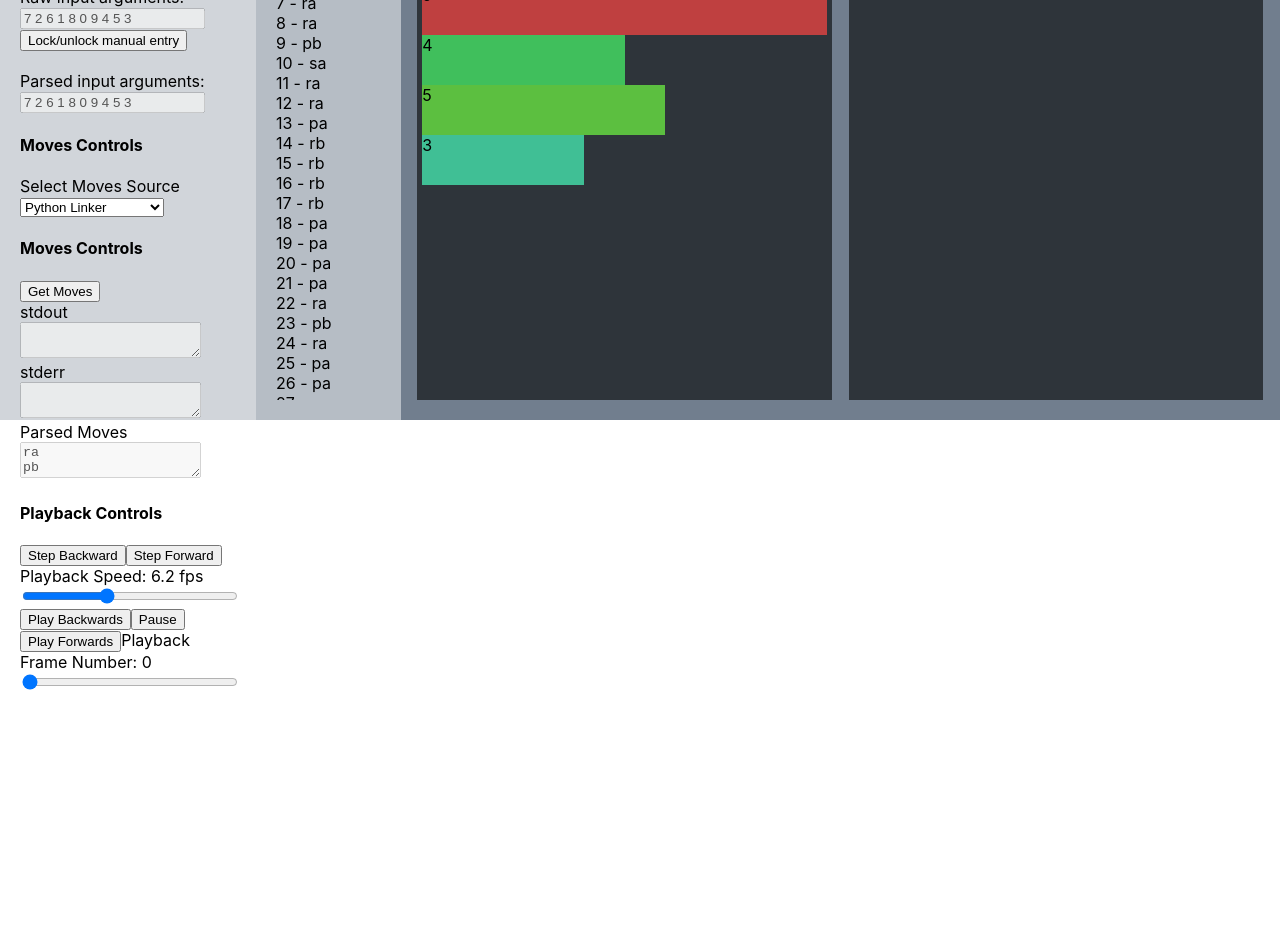
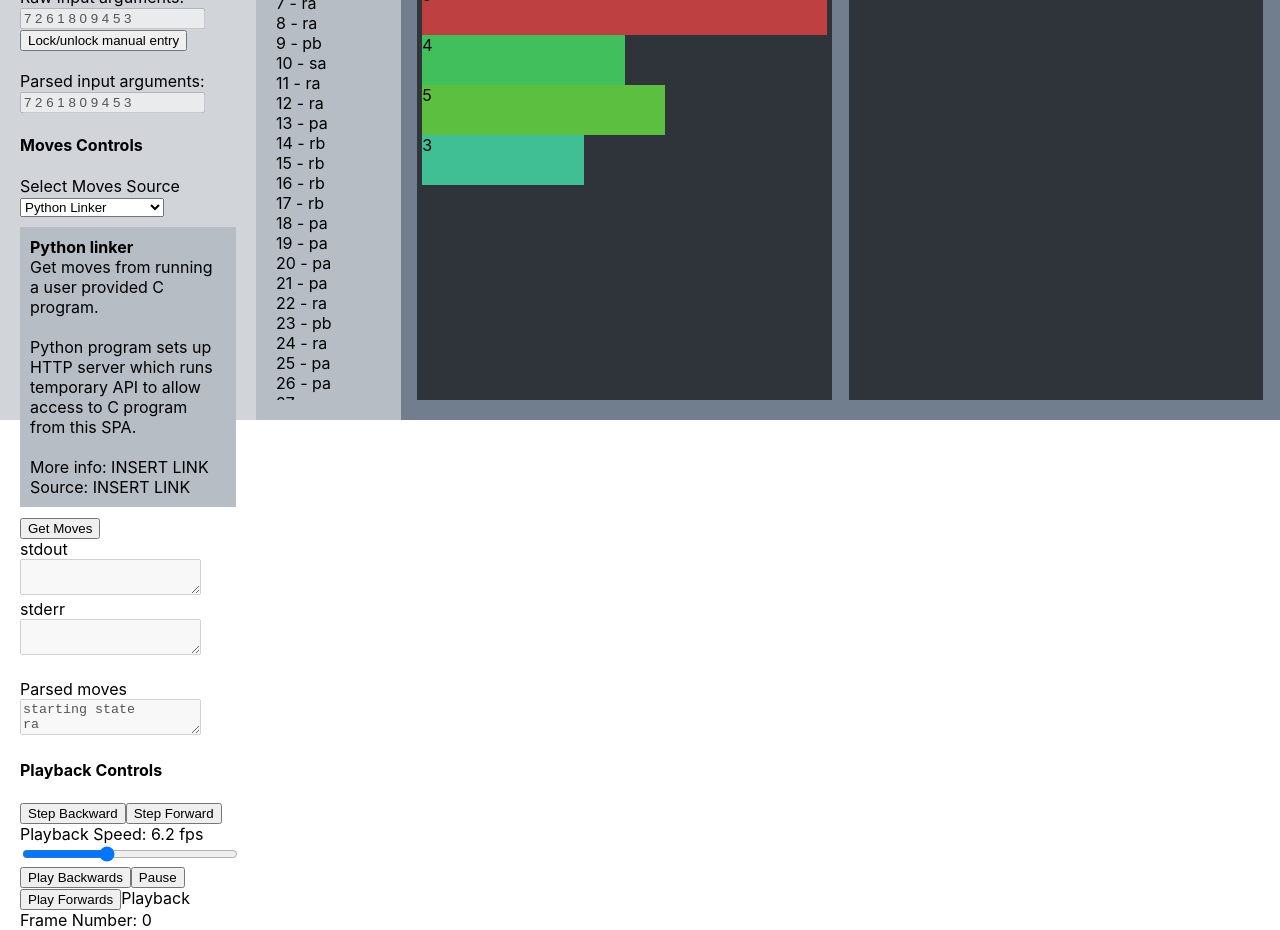
Before and after one commit to louissxu/push_swap_visualiser, a React (Create React App) app: page / in a window 1280 px wide. Shown: the part 380-1310 px from the top of the page. Before the commit the page ends 1074 px from the top, so only its background shows below. Built offline with nearby package versions, Linux system fonts and the light colour scheme.

Commit message:
feat: Separate out moves generator into smaller components

```diff
--- a/src/Visualiser.css
+++ b/src/Visualiser.css
@@ -18,6 +18,13 @@
 
 input[type="range"] {
   width: 100%;
+}
+
+.menu-moves-sources-description-text {
+  background-color: #b6bdc5;
+  margin-top: 10px;
+  margin-bottom: 10px;
+  padding: 10px;
 }
 
 .moves-container {
--- a/src/Visualiser.tsx
+++ b/src/Visualiser.tsx
@@ -2,6 +2,7 @@ import React, { useState, useRef, useEffect, CSSProperties } from 'react';
 import "./Visualiser.css";
 
 import { VariableSizeList as List} from "react-window";
+import { isParenthesizedExpression } from 'typescript';
 
 interface IBarProps {
   value: number,
@@ -483,19 +484,247 @@ class MenuInputArgs extends React.Component<IMenuInputArgsProps, IMenuInputArgsS
   }
 }
 
+interface IMenuMovesSourcePythonLinkerProps {
+  inputArgs: Array<number>,
+  updateMoves: (parseError: string, moves: Array<Move>) => void,
+}
+
+interface IMenuMovesSourcePythonLinkerState {
+  stdout: string,
+  stderr: string,
+}
+
+class MenuMovesSourcePythonLinker extends React.Component<IMenuMovesSourcePythonLinkerProps, IMenuMovesSourcePythonLinkerState> {
+  constructor(props: IMenuMovesSourcePythonLinkerProps) {
+    super(props)
+    this.state = {
+      stdout: "",
+      stderr: "",
+    }
+  }
+
+  generateQueryUrl(nums: Array<number>) {
+    const url = "http://127.0.0.1:8080?" + nums.join(",");
+    return url;
+  }
+
+  stringToMove(str: string): Move | null {
+    switch(str){
+      case "sa":
+        return Move.Sa;
+      case "sb":
+        return Move.Sb;
+      case "ss":
+        return Move.Ss;
+      case "pa":
+        return Move.Pa;
+      case "pb":
+        return Move.Pb;
+      case "ra":
+        return Move.Ra;
+      case "rb":
+        return Move.Rb;
+      case "rr":
+        return Move.Rr;
+      case "rra":
+        return Move.Rra;
+      case "rrb":
+        return Move.Rrb;
+      case "rrr":
+        return Move.Rrr;
+    }
+    return null;
+  }
+
+  getMoves() {
+    const url = this.generateQueryUrl(this.props.inputArgs);
+    fetch(url).then((response) => {
+      return response.text();
+    }).then((text) => {
+      const data = JSON.parse(text);
+      const stdout: string = data.stdout
+      const stderr: string = data.stderr;
+      const moves = stdout.trim().split("\n").map((elem: string) => this.stringToMove(elem));
+      let parseError = "";
+      const moves_without_null = moves.reduce((res, item) => {
+        if (item === null) {
+          parseError = "<Error: Invalid output from program received>";
+          return res;
+        } else {
+          return ([...res, item]);
+        }
+      }, [] as Array<Move>);
+      if (parseError) {
+        this.setState({
+          stdout: stdout,
+          stderr: stderr,
+        })
+        return ([parseError, [] as Array<Move>]);
+      } else {
+        const moves_with_start: Array<Move> = [Move.Start, ...moves_without_null];
+        this.setState({
+          // moves: moves_with_start,
+          stdout: stdout,
+          stderr: stderr,
+        })
+        return [parseError, moves_with_start];
+      }
+    }).catch(() => {
+      console.log("Error running linker (timeout? other error?)");
+    });
+  }
+
+  render() {
+    return (
+      <div>
+        <div className="menu-moves-sources-description-text">
+          <b>Python linker</b><br/>
+          Get moves from running a user provided C program.<br/><br/>
+          Python program sets up HTTP server which runs temporary API to allow access to C program from this SPA.<br/><br/>
+          More info: INSERT LINK<br/>
+          Source: INSERT LINK<br/>
+        </div>
+
+        <button
+          onClick={this.getMoves.bind(this)}
+        >
+          Get Moves
+        </button><br/>
+
+        <label htmlFor="stdout">stdout</label><br/>
+        <textarea
+          id="stdout"
+          value={this.state.stdout}
+          disabled={true}
+        /><br/>
+        <label htmlFor="stderr">stderr</label><br/>
+        <textarea
+          id="stderr"
+          value={this.state.stderr}
+          disabled={true}
+        /><br/>
+      </div>
+    )
+  }
+}
+
+interface IMenuMovesSourceManualProps {
+  moves: Array<Move>,
+  // movesParseError: string,
+  updateMoves: (parseError: string, moves: Array<Move>) => void,
+}
+
+interface IMenuMovesSourceManualState {
+  inputString: string,
+}
+
+class MenuMovesSourceManual extends React.Component<IMenuMovesSourceManualProps, IMenuMovesSourceManualState> {
+  constructor(props: IMenuMovesSourceManualProps) {
+    super(props)
+    this.state = {
+      inputString: this.props.moves.join("\n"),
+      // inputString: "",
+    }
+  }
+
+  stringToMove(s: string): Move | null {
+    if (s === "starting state") {
+      return Move.Start;
+    } else if (s === "sa") {
+      return Move.Sa;
+    } else if (s === "sb") {
+      return Move.Sb;
+    } else if (s === "ss") {
+      return Move.Ss;
+    } else if (s === "pa") {
+      return Move.Pa;
+    } else if (s === "pb") {
+      return Move.Pb;
+    } else if (s === "ra") {
+      return Move.Ra;
+    } else if (s === "rb") {
+      return Move.Rb;
+    } else if (s === "rr") {
+      return Move.Rr;
+    } else if (s === "rra") {
+      return Move.Rra;
+    } else if (s === "rrb") {
+      return Move.Rrb;
+    } else if (s === "rrr") {
+      return Move.Rrr;
+    } else {
+      return null;
+    }
+  }
+
+  stringToMoves(s: string): [string, Array<Move>] {
+    let parseError = ""
+    const newMoves = s.trim().split("\n").reduce((newMoves, item, index) => {
+      if (item === "") {
+        parseError = "<Error: Empty move in string>"
+        return ([...newMoves])
+      }
+      const parsedMove = this.stringToMove(item);
+      if (parsedMove === null) {
+        parseError = "<Error: Invalid move in string>"
+        return ([...newMoves])
+      }
+      return ([...newMoves, parsedMove])
+    }, [] as Array<Move>)
+    return [parseError, newMoves]
+  }
+
+  handleMovesInputFieldChange(event: React.ChangeEvent<HTMLTextAreaElement>) {
+    this.setState({
+      inputString: event.currentTarget.value,
+    })
+    const [parseError, newMoves] = this.stringToMoves(event.currentTarget.value);
+    this.props.updateMoves(parseError, newMoves);
+  }
+
+  render() {
+    return (
+      <div>
+        <div className="menu-moves-sources-description-text">
+          <b>Manual Entry</b><br/>
+          Enter moves manually into box below. Moves separated by new line char.<br/><br/>
+          Updates live as entry field is changed.<br/><br/>
+          More info: INSERT LINK<br/>
+          Source: INSERT LINK<br/>
+        </div>
+
+
+        <label htmlFor="movesManualEntryInputField">Moves entry:</label><br/>
+        <textarea
+          id="movesInput"
+          value={this.state.inputString}
+          onChange={this.handleMovesInputFieldChange.bind(this)}
+        />
+      </div>
+    )
+  }
+}
+
 interface IMenuMovesProps {
-
+  inputArgs: Array<number>,
+  moves: Array<Move>,
+  movesParseError: string,
+  movesUpdate: (parseError: string, newMoves: Array<Move>) => void,
 }
 
 interface IMenuMovesState {
   movesSource: string,
+  stdout: string,
+  stderr: string,
 }
 
 class MenuMoves extends React.Component<IMenuMovesProps, IMenuMovesState> {
   constructor(props: IMenuMovesProps) {
     super(props)
     this.state = {
-      movesSource: "python-linker"
+      movesSource: "python-linker",
+      stdout: "",
+      stderr: "",
     }
 
     this.handleMovesSourceSelectChange = this.handleMovesSourceSelectChange.bind(this);
@@ -508,6 +737,21 @@ class MenuMoves extends React.Component<IMenuMovesProps, IMenuMovesState> {
   }
 
   render() {
+    let movesGenerator: JSX.Element = <div></div>
+    if (this.state.movesSource === "manual-entry") {
+      movesGenerator =
+        <MenuMovesSourceManual
+          moves={this.props.moves}
+          updateMoves={this.props.movesUpdate}
+        />
+    } else if (this.state.movesSource === "python-linker") {
+      movesGenerator =
+        <MenuMovesSourcePythonLinker
+          inputArgs={this.props.inputArgs}
+          updateMoves={this.props.movesUpdate}
+        />
+    }
+
     return (
       <div className="menu-moves">
         <h4>Moves Controls</h4>
@@ -520,8 +764,22 @@ class MenuMoves extends React.Component<IMenuMovesProps, IMenuMovesState> {
         >
 
           <option value="python-linker">Python Linker</option>
+          <option value="manual-entry">Manual Entry</option>
           <option value="solution-louissxu">Solution - @louissxu</option>
         </select>
+
+        <br/>
+        {movesGenerator}
+        <br/>
+
+        <label htmlFor="parsed-moves">Parsed moves</label><br/>
+        <textarea
+          id="parsed-moves"
+          // type="text"
+          value={this.props.movesParseError ? this.props.movesParseError : this.props.moves.join("\n")}
+          disabled={true}
+        /><br/>
+
       </div>
     )
   }
@@ -535,7 +793,12 @@ interface IMenuProps {
   inputArgs: Array<number>,
   inputArgsParseError: string,
   inputArgsUpdate: (parseError: string, newArgs: Array<number>) => void,
-  getMoves: () => void,
+
+  moves: Array<Move>,
+  movesParseError: string,
+  movesUpdate: (parseError: string, newMoves: Array<Move>) => void,
+
+  // getMoves: () => void,
   programStdout: string,
   programStderr: string,
   programParsedMoves: Array<Move>,
@@ -603,9 +866,9 @@ class Menu extends React.Component<IMenuProps, IMenuState> {
     this.props.stepBackward();
   }
 
-  handleGetMoves() {
-    this.props.getMoves();
-  }
+  // handleGetMoves() {
+  //   this.props.getMoves();
+  // }
 
   handlePlaybackPause() {
     this.props.playbackPause();
@@ -656,14 +919,20 @@ class Menu extends React.Component<IMenuProps, IMenuState> {
         >
           Lock/Unlock editing
         </button> */}
-        <MenuMoves/>
-        <h4>Moves Controls</h4>
-        <button
+        <MenuMoves
+          // moves={this.props.programParsedMoves}
+          inputArgs={this.props.inputArgs}
+          moves={this.props.moves}
+          movesParseError={this.props.movesParseError}
+          movesUpdate={this.props.movesUpdate}
+        />
+        {/* <h4>Moves Controls</h4> */}
+        {/* <button
           onClick={this.handleGetMoves.bind(this)}
         >
           Get Moves
-        </button><br/>
-        <label htmlFor="stdout">stdout</label><br/>
+        </button><br/> */}
+        {/* <label htmlFor="stdout">stdout</label><br/>
         <textarea
           id="stdout"
           // type="text"
@@ -676,14 +945,14 @@ class Menu extends React.Component<IMenuProps, IMenuState> {
           // type="text"
           value={this.props.programStderr}
           disabled={true}
-        /><br/>
-        <label htmlFor="movesInput">Parsed Moves</label><br/>
+        /><br/> */}
+        {/* <label htmlFor="movesInput">Parsed Moves</label><br/>
         <textarea
           id="movesInput"
           // type="text"
           value={this.formatMovesForDisplay(this.props.programParsedMoves)}
           disabled={true}
-        /><br/>
+        /><br/> */}
         <h4>Playback Controls</h4>
         <button
           onClick={this.handleStepBackward.bind(this)}
@@ -752,8 +1021,9 @@ interface IVisualiserProps {
 
 interface IVisualiserState {
   moves: Array<Move>,
+  moves_parsing_error: string,
   current_move_num: number,
-  error_parsing_moves: Boolean,
+  // error_parsing_moves: Boolean,
   input_string: string,
   input_string_parsing_error: string,
   stdout: string,
@@ -772,8 +1042,9 @@ class Visualiser extends React.Component<IVisualiserProps, IVisualiserState> {
     super(props);
     this.state = {
       moves: this.props.moves,
+      moves_parsing_error: "",
       current_move_num: 0,
-      error_parsing_moves: false,
+      // error_parsing_moves: false,
       input_string: "",
       input_string_parsing_error: "",
       stdout: "",
@@ -1116,75 +1387,75 @@ class Visualiser extends React.Component<IVisualiserProps, IVisualiserState> {
     }
   }
 
-  generateQueryUrl(nums: Array<number>) {
-    const url = "http://127.0.0.1:8080?" + nums.join(",");
-    return url;
-  }
+  // generateQueryUrl(nums: Array<number>) {
+  //   const url = "http://127.0.0.1:8080?" + nums.join(",");
+  //   return url;
+  // }
 
-  stringToMove(str: string): Move | null {
-    switch(str){
-      case "sa":
-        return Move.Sa;
-      case "sb":
-        return Move.Sb;
-      case "ss":
-        return Move.Ss;
-      case "pa":
-        return Move.Pa;
-      case "pb":
-        return Move.Pb;
-      case "ra":
-        return Move.Ra;
-      case "rb":
-        return Move.Rb;
-      case "rr":
-        return Move.Rr;
-      case "rra":
-        return Move.Rra;
-      case "rrb":
-        return Move.Rrb;
-      case "rrr":
-        return Move.Rrr;
-    }
-    return null;
-  }
+  // stringToMove(str: string): Move | null {
+  //   switch(str){
+  //     case "sa":
+  //       return Move.Sa;
+  //     case "sb":
+  //       return Move.Sb;
+  //     case "ss":
+  //       return Move.Ss;
+  //     case "pa":
+  //       return Move.Pa;
+  //     case "pb":
+  //       return Move.Pb;
+  //     case "ra":
+  //       return Move.Ra;
+  //     case "rb":
+  //       return Move.Rb;
+  //     case "rr":
+  //       return Move.Rr;
+  //     case "rra":
+  //       return Move.Rra;
+  //     case "rrb":
+  //       return Move.Rrb;
+  //     case "rrr":
+  //       return Move.Rrr;
+  //   }
+  //   return null;
+  // }
 
-  getMoves() {
-    this.playbackPause();
-    const url = this.generateQueryUrl(this.state.frames[0].stack_a);
-    this.setState({
-      current_move_num: 0,
-      frames: this.state.frames.slice(0, 1),
-    })
-    fetch(url).then((response) => {
-      return response.text();
-    }).then((text) => {
-      const data = JSON.parse(text);
-      const stdout = data.stdout
-      const stderr = data.stderr;
-      const moves = stdout.trim().split("\n").map((elem: string) => this.stringToMove(elem));
-      // const formattedMoves = moves.map((str:string) => str[0].toUpperCase() + str.slice(1)).map((str:string) => "Move." + str).join(", ");
-      // console.log(formattedMoves);
-      if (moves.includes(null)) {
-        this.setState({
-          moves: [],
-          error_parsing_moves: true,
-          stdout: stdout,
-          stderr: stderr,
-        })
-      } else {
-        const moves_with_start = [Move.Start, ...moves];
-        this.setState({
-          moves: moves_with_start,
-          error_parsing_moves: false,
-          stdout: stdout,
-          stderr: stderr,
-        })
-      }
-    }).catch(() => {
-      console.log("boo");
-    });
-  }
+  // getMoves() {
+  //   this.playbackPause();
+  //   const url = this.generateQueryUrl(this.state.frames[0].stack_a);
+  //   this.setState({
+  //     current_move_num: 0,
+  //     frames: this.state.frames.slice(0, 1),
+  //   })
+  //   fetch(url).then((response) => {
+  //     return response.text();
+  //   }).then((text) => {
+  //     const data = JSON.parse(text);
+  //     const stdout = data.stdout
+  //     const stderr = data.stderr;
+  //     const moves = stdout.trim().split("\n").map((elem: string) => this.stringToMove(elem));
+  //     // const formattedMoves = moves.map((str:string) => str[0].toUpperCase() + str.slice(1)).map((str:string) => "Move." + str).join(", ");
+  //     // console.log(formattedMoves);
+  //     if (moves.includes(null)) {
+  //       this.setState({
+  //         moves: [],
+  //         // error_parsing_moves: true,
+  //         stdout: stdout,
+  //         stderr: stderr,
+  //       })
+  //     } else {
+  //       const moves_with_start = [Move.Start, ...moves];
+  //       this.setState({
+  //         moves: moves_with_start,
+  //         // error_parsing_moves: false,
+  //         stdout: stdout,
+  //         stderr: stderr,
+  //       })
+  //     }
+  //   }).catch(() => {
+  //     console.log("boo");
+  //   });
+  // }
 
   calculateNewFps(exp: number) {
     return 0.25 * (1.15 ** exp);
@@ -1195,6 +1466,21 @@ class Visualiser extends React.Component<IVisualiserProps, IVisualiserState> {
       playback_fps_slider_value: sliderValue,
       playback_fps: this.calculateNewFps(sliderValue),
     })
+  }
+
+  movesUpdate(parseError: string, newMoves: Array<Move>) {
+    if (parseError) {
+      this.setState({
+        moves_parsing_error: parseError,
+        moves: [] as Array<Move>,
+      })
+    } else {
+      this.setState({
+        moves_parsing_error: "",
+        moves: newMoves,
+      })
+    }
+
   }
 
   render() {
@@ -1208,7 +1494,12 @@ class Visualiser extends React.Component<IVisualiserProps, IVisualiserState> {
           inputArgs={this.state.frames[0].stack_a}
           inputArgsParseError={this.state.input_string_parsing_error}
           inputArgsUpdate={this.inputArgsUpdate.bind(this)}
-          getMoves={this.getMoves.bind(this)}
+
+          moves={this.state.moves}
+          movesParseError={this.state.moves_parsing_error}
+          movesUpdate={this.movesUpdate.bind(this)}
+
+          // getMoves={this.getMoves.bind(this)}
           programStdout={this.state.stdout}
           programStderr={this.state.stderr}
           programParsedMoves={this.state.moves}
```
